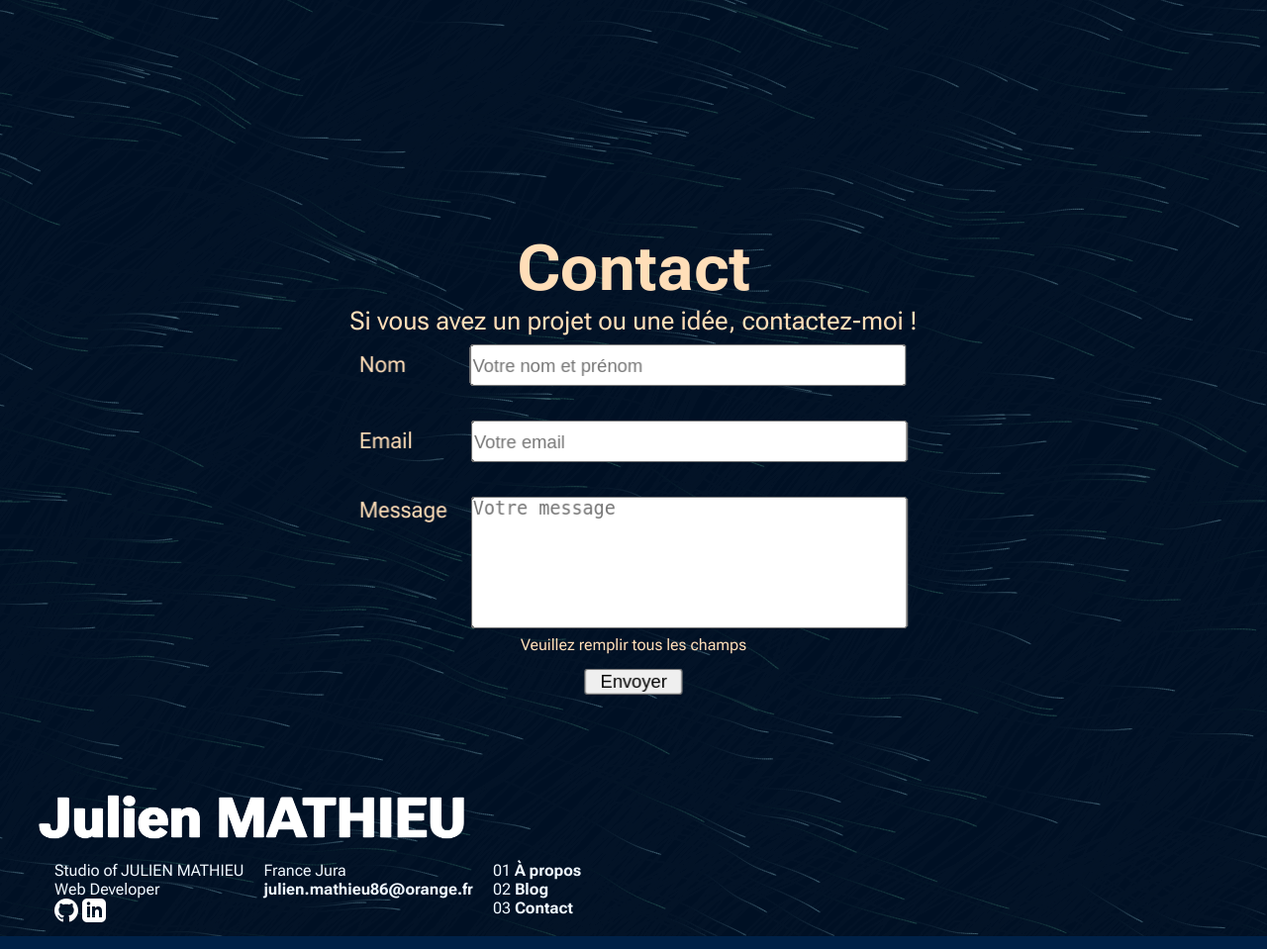
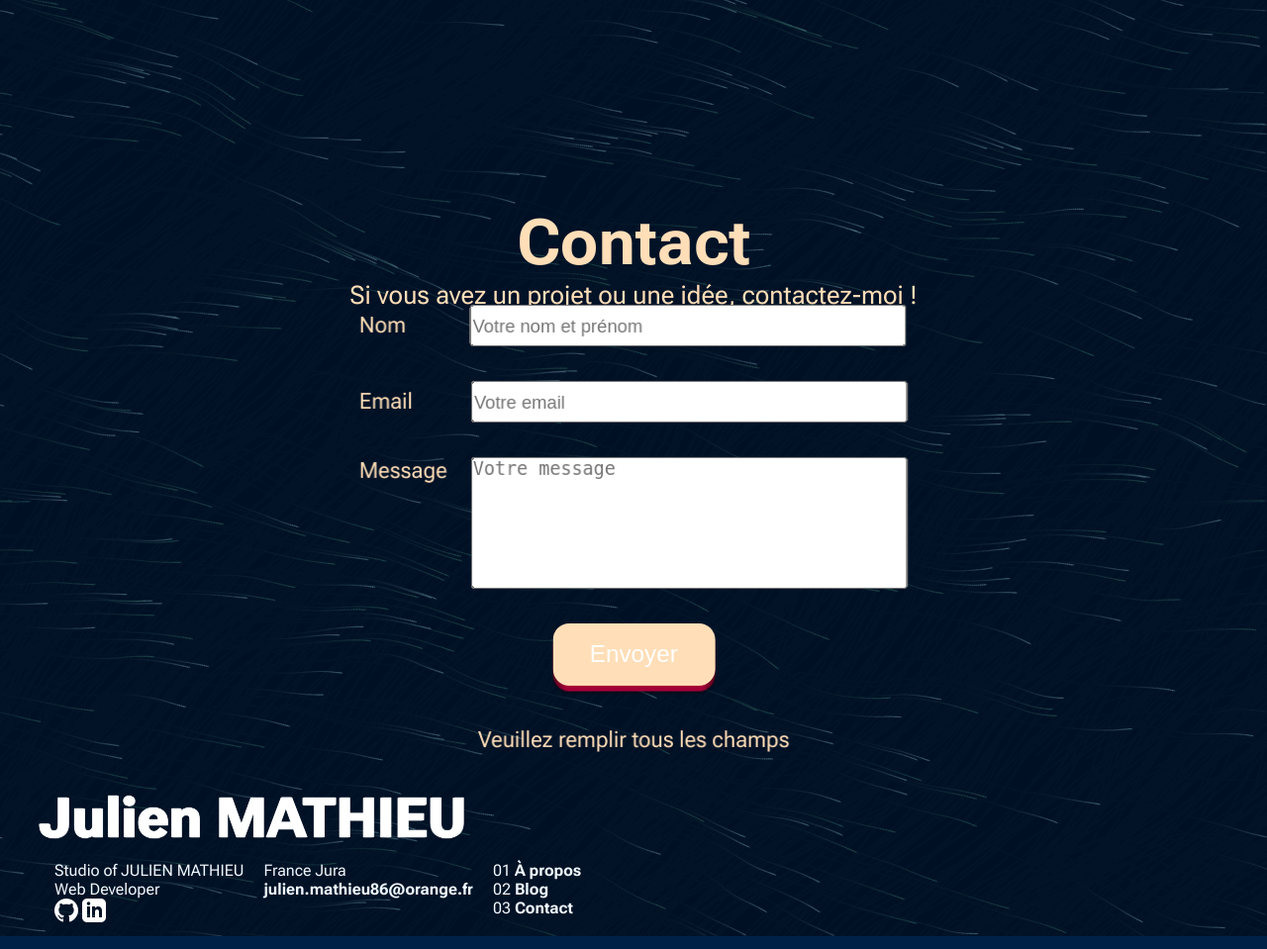
Before and after one commit to GamerBike39/portfolio, a PHP site: page / in a window 1280 px wide, after a click that opens the changed part. Shown: the part 926-1885 px from the top of the page at 99% size. Run offline with PHP 8.4, Linux system fonts and the light colour scheme; some libraries are stand-ins or nearby versions.

Commit message:
new button

```diff
--- a/assets/css/style.css
+++ b/assets/css/style.css
@@ -80,7 +80,7 @@ body::-webkit-scrollbar {
 
 
 .btn {
-    width: 18%;
+    /* width: 18%; */
     margin-left: auto;
     margin-right: auto;
 }
@@ -713,6 +713,92 @@ div.form-group:nth-child(1)>label:nth-child(1) {
     transform: translateY(-7%);
 }
 
+button {
+    position: relative;
+    border: none;
+    background: transparent;
+    padding: 0;
+    cursor: pointer;
+    outline-offset: 4px;
+    transition: filter 250ms;
+    user-select: none;
+    touch-action: manipulation;
+}
+
+.shadow {
+    position: absolute;
+    top: 0;
+    left: 0;
+    width: 100%;
+    height: 100%;
+    border-radius: 12px;
+    background: hsl(0deg 0% 0% / 0.25);
+    will-change: transform;
+    transform: translateY(2px);
+    transition: transform 600ms cubic-bezier(.3, .7, .4, 1);
+}
+
+.edge {
+    position: absolute;
+    top: 0;
+    left: 0;
+    width: 100%;
+    height: 100%;
+    border-radius: 12px;
+    background: linear-gradient(to left,
+            hsl(340deg 100% 16%) 0%,
+            hsl(340deg 100% 32%) 8%,
+            hsl(340deg 100% 32%) 92%,
+            hsl(340deg 100% 16%) 100%);
+}
+
+.front {
+    display: block;
+    position: relative;
+    padding: 12px 27px;
+    border-radius: 12px;
+    font-size: 1.1rem;
+    color: white;
+    background: #FFDEB8;
+    will-change: transform;
+    transform: translateY(-4px);
+    transition: transform 600ms cubic-bezier(.3, .7, .4, 1);
+}
+
+button:hover {
+    filter: brightness(110%);
+}
+
+button:hover .front {
+    transform: translateY(-6px);
+    transition: transform 250ms cubic-bezier(.3, .7, .4, 1.5);
+}
+
+button:active .front {
+    transform: translateY(-2px);
+    transition: transform 34ms;
+}
+
+button:hover .shadow {
+    transform: translateY(4px);
+    transition: transform 250ms cubic-bezier(.3, .7, .4, 1.5);
+}
+
+button:active .shadow {
+    transform: translateY(1px);
+    transition: transform 34ms;
+}
+
+button:focus:not(:focus-visible) {
+    outline: none;
+}
+
+.reponseEnvoie {
+    margin-left: auto;
+    margin-right: auto;
+}
+
+
 
 
 
@@ -951,9 +1037,4 @@ div.form-group:nth-child(1)>label:nth-child(1) {
     .containerContact>h4 {
         font-size: 21vw;
     }
-
-    /* #defaultCanvas0 {
-        display: none;
-    } */
-
 }
--- a/assets/js/app.js
+++ b/assets/js/app.js
@@ -191,7 +191,7 @@ const caroussele = () => {
     speed: 10,
     controlsText: [" <", "> "],
     controlsPosition: "center",
-    loop: false,
+    loop: true,
     swipeAngle: false,
     mouseDrag: false,
   });
--- a/contact.html
+++ b/contact.html
@@ -25,7 +25,6 @@
         mail($to, $subject, $body, $headers);
     }
     ?>
-
     <script src="assets/js/mailSend.js"></script>
     <script src="assets/js/app.js"></script>
 </body>
--- a/index.html
+++ b/index.html
@@ -14,7 +14,6 @@
     <link href="https://fonts.googleapis.com/css2?family=Oswald:wght@700&display=swap" rel="stylesheet">
     <link rel="stylesheet" href="assets/css/style.css">
     <link rel="stylesheet" href="https://cdnjs.cloudflare.com/ajax/libs/tiny-slider/2.9.4/tiny-slider.css">
-    <link rel="stylesheet" href="https://cdnjs.cloudflare.com/ajax/libs/font-awesome/5.15.4/css/all.min.css">
     <title>Portfolio</title>
 </head>
 
@@ -216,10 +215,15 @@
                         <textarea class="form-control" id="message" name="message" rows="3"
                             placeholder="Votre message" required></textarea>
                     </div>
-                    <button  type="submit" onclick="sendData({test:'ok'})" class="btn">Envoyer</button>
+                    <!-- <button  type="submit" onclick="sendData({test:'ok'})" class="btn">Envoyer</button> -->
+                    <button type="submit" onclick="sendData({test:'ok'})" class="btn">
+                        <span class="shadow"></span>
+                        <span class="edge"></span>
+                        <span class="front text">Envoyer</span>
+                      </button>
+                      <span class="reponseEnvoie"></span>
                 </form>
             </div>
-            <span class="reponseEnvoie"></span>
         </div>
     </div>
     <?php
```
Also changed, not shown: 1 other file.
